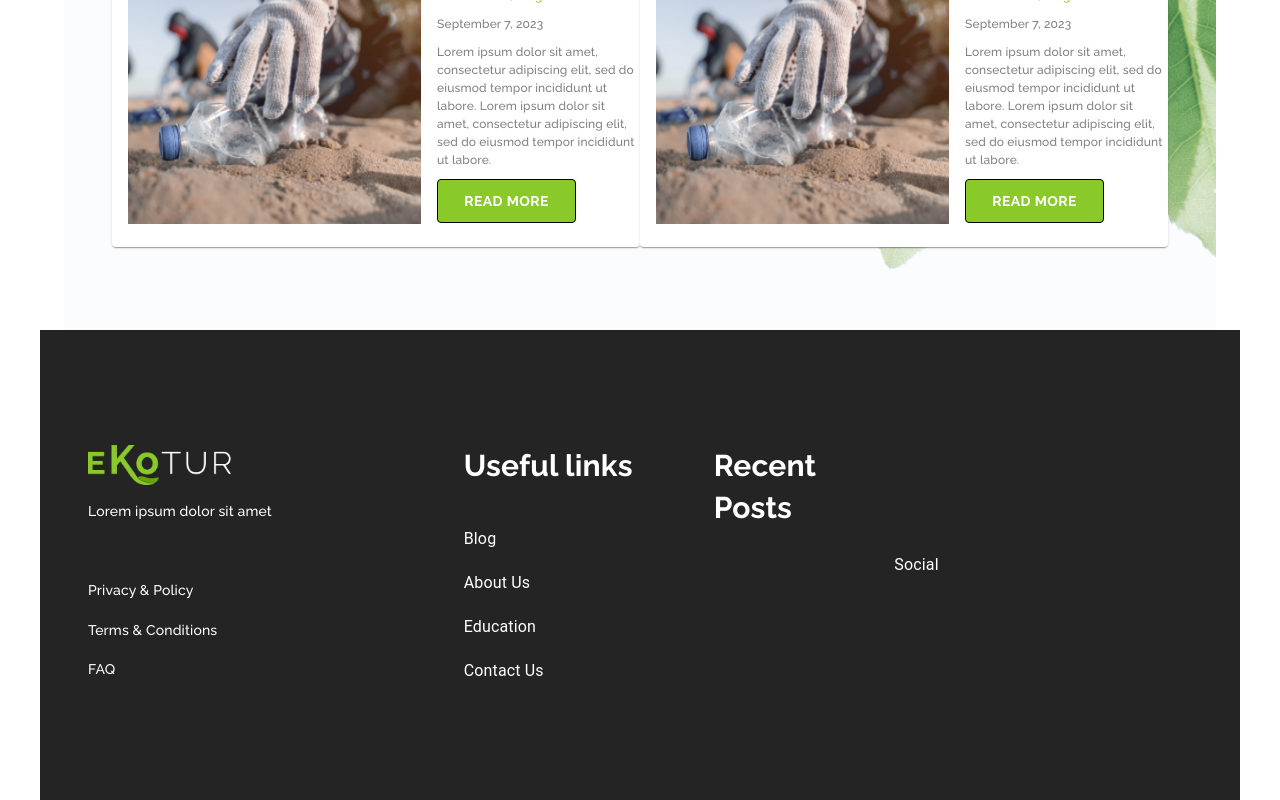
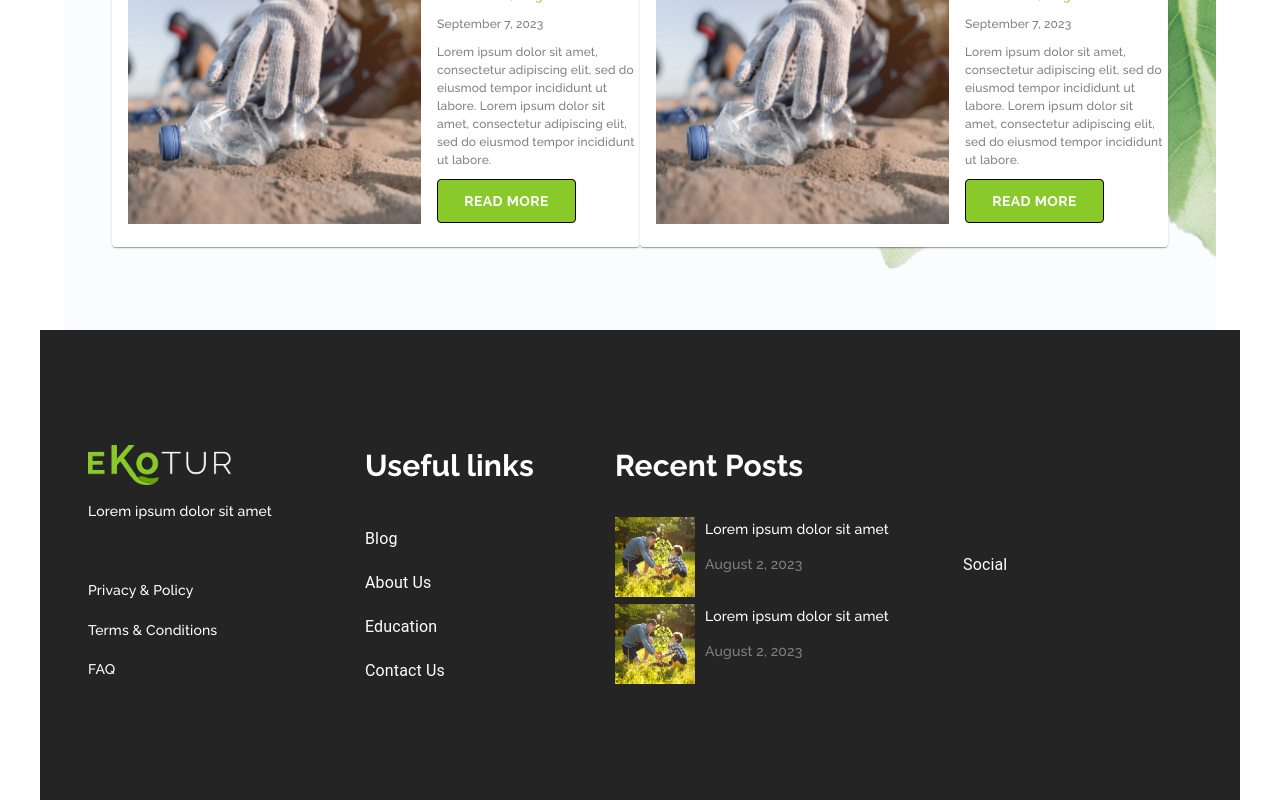
Before and after one commit to vavva1987/ecotour-project, a React (Create React App) app: page / in a window 1280 px wide. Shown: the part 4683-5483 px from the top of the page. Built offline with nearby package versions, Linux system fonts and the light colour scheme.

Commit message:
added recent-posts

```diff
--- a/src/components/Footer/FooterStyle.scss
+++ b/src/components/Footer/FooterStyle.scss
@@ -64,3 +64,39 @@
         }
     }
 }
+
+.recent-posts {
+    width: 300px;
+    .recent-posts-card {
+        display: flex;
+        .recent-posts-img img {
+            width: 80px;
+            height: 80px;
+            margin-right: 10px;
+        }
+        a {
+            text-decoration: none;
+            color: #ffffff;
+            margin: 10px 0;
+            text-decoration: none;
+            color: #ffffff;
+            font-family: Raleway;
+            font-size: 14px;
+            font-style: normal;
+            font-weight: 500;
+            line-height: 140.625%;
+            &:hover {
+                color: #8ac92a;
+            }
+        }
+        .recent-date {
+            text-decoration: none;
+            color: #808080;
+            font-family: Raleway;
+            font-size: 14px;
+            font-style: normal;
+            font-weight: 500;
+            line-height: 140.625%;
+        }
+    }
+}
--- a/src/components/Footer/SecondFooterComponent.tsx
+++ b/src/components/Footer/SecondFooterComponent.tsx
@@ -11,7 +11,6 @@ const SecondFooterComponent = (props: Props) => {
             sx={{
                 display: 'flex',
                 justifyContent: 'space-around',
-                margin: '0 30px',
                 padding: '0',
                 height: '240px',
             }}
@@ -25,8 +24,28 @@ const SecondFooterComponent = (props: Props) => {
                     <Link>Contact Us</Link>
                 </div>
             </div>
-            <div>
+            <div className="recent-posts">
                 <h3>Recent Posts</h3>
+                <div className="recent-posts-title">
+                    <div className="recent-posts-card">
+                        <div className="recent-posts-img">
+                            <img src="images/men-children.png" alt="" />
+                        </div>
+                        <div>
+                            <Link>Lorem ipsum dolor sit amet</Link>
+                            <p className="recent-date">August 2, 2023</p>
+                        </div>
+                    </div>
+                    <div className="recent-posts-card">
+                        <div className="recent-posts-img">
+                            <img src="/images/men-children.png" alt="" />
+                        </div>
+                        <div>
+                            <Link>Lorem ipsum dolor sit amet</Link>
+                            <p className="recent-date">August 2, 2023</p>
+                        </div>
+                    </div>
+                </div>
             </div>
         </Container>
     )
```
